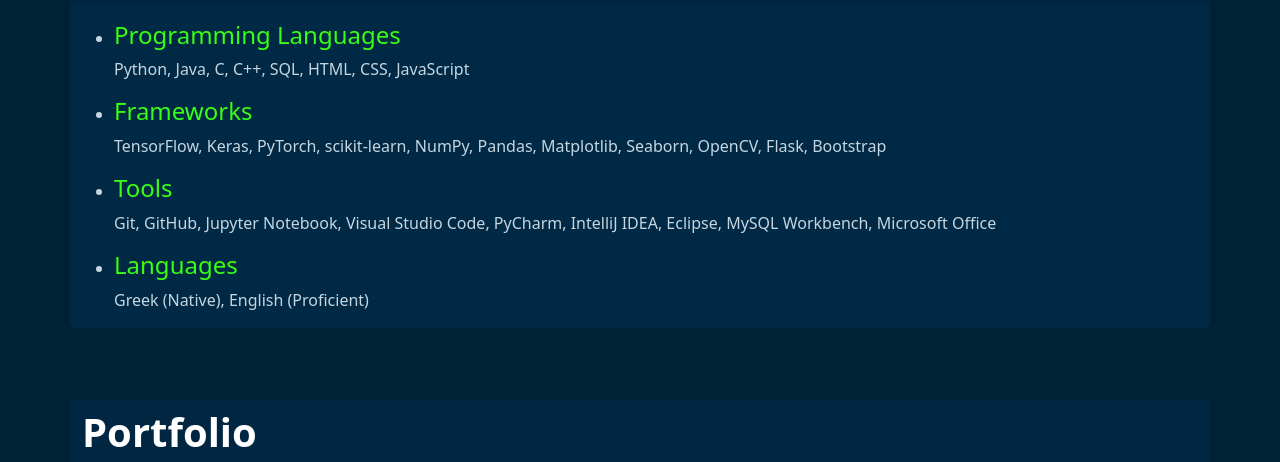
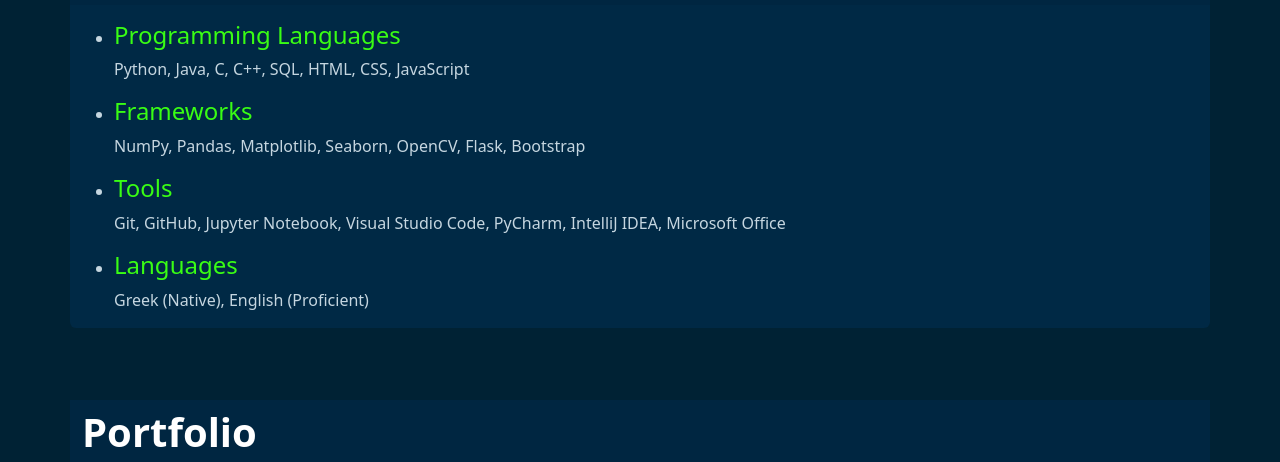
Before and after one commit to nikbarb810/nikbarb810.github.io, a plain HTML site: page index.html in a window 1280 px wide. Shown: the part 1240-1702 px from the top of the page. Drawn offline with nearby package versions, Linux system fonts and the light colour scheme.

Commit message:
Update index.html

```diff
--- a/index.html
+++ b/index.html
@@ -212,11 +212,11 @@
                     </li>
                     <li>
                         <h4>Frameworks</h4>
-                        <p>TensorFlow, Keras, PyTorch, scikit-learn, NumPy, Pandas, Matplotlib, Seaborn, OpenCV, Flask, Bootstrap</p>
+                        <p>NumPy, Pandas, Matplotlib, Seaborn, OpenCV, Flask, Bootstrap</p>
                     </li>
                     <li>
                         <h4>Tools</h4>
-                        <p>Git, GitHub, Jupyter Notebook, Visual Studio Code, PyCharm, IntelliJ IDEA, Eclipse, MySQL Workbench, Microsoft Office</p>
+                        <p>Git, GitHub, Jupyter Notebook, Visual Studio Code, PyCharm, IntelliJ IDEA, Microsoft Office</p>
                     </li>
                     <li>
                         <h4>Languages</h4>
```
